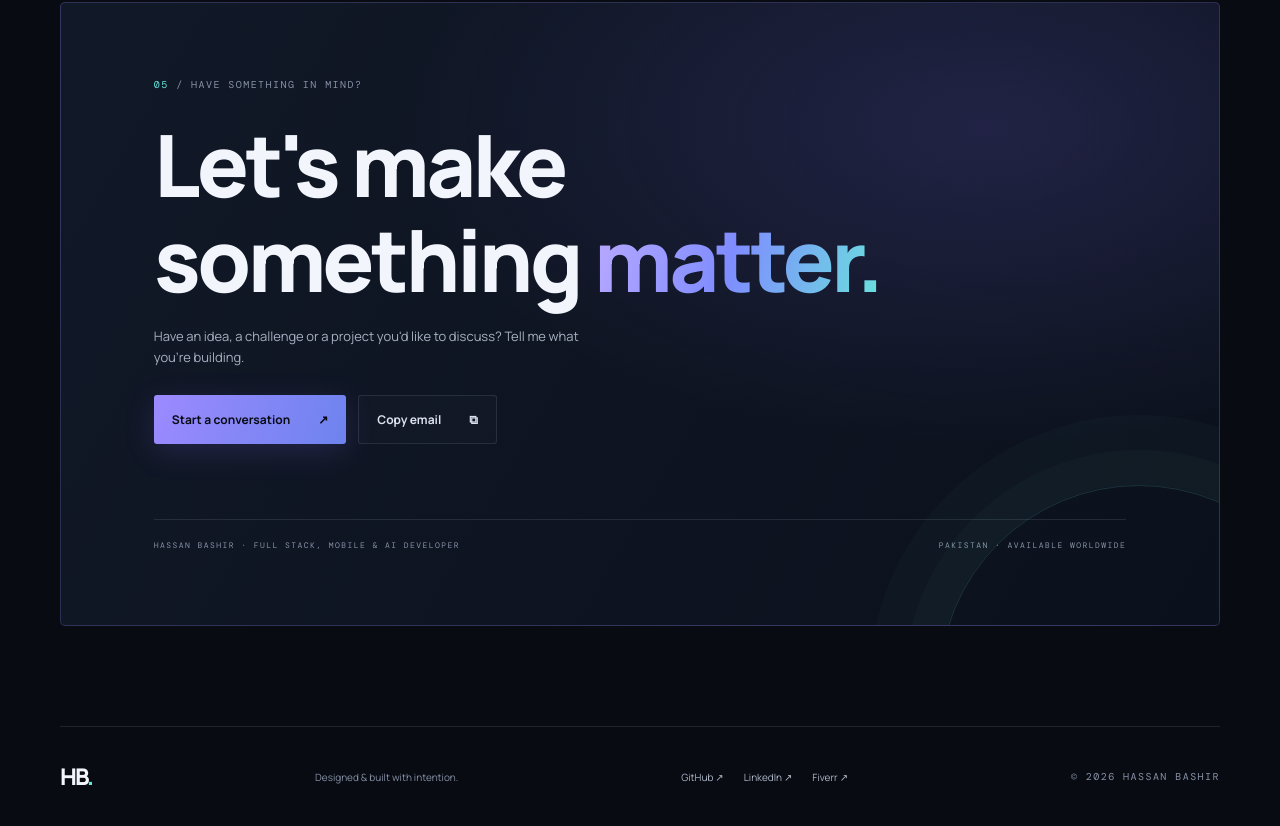
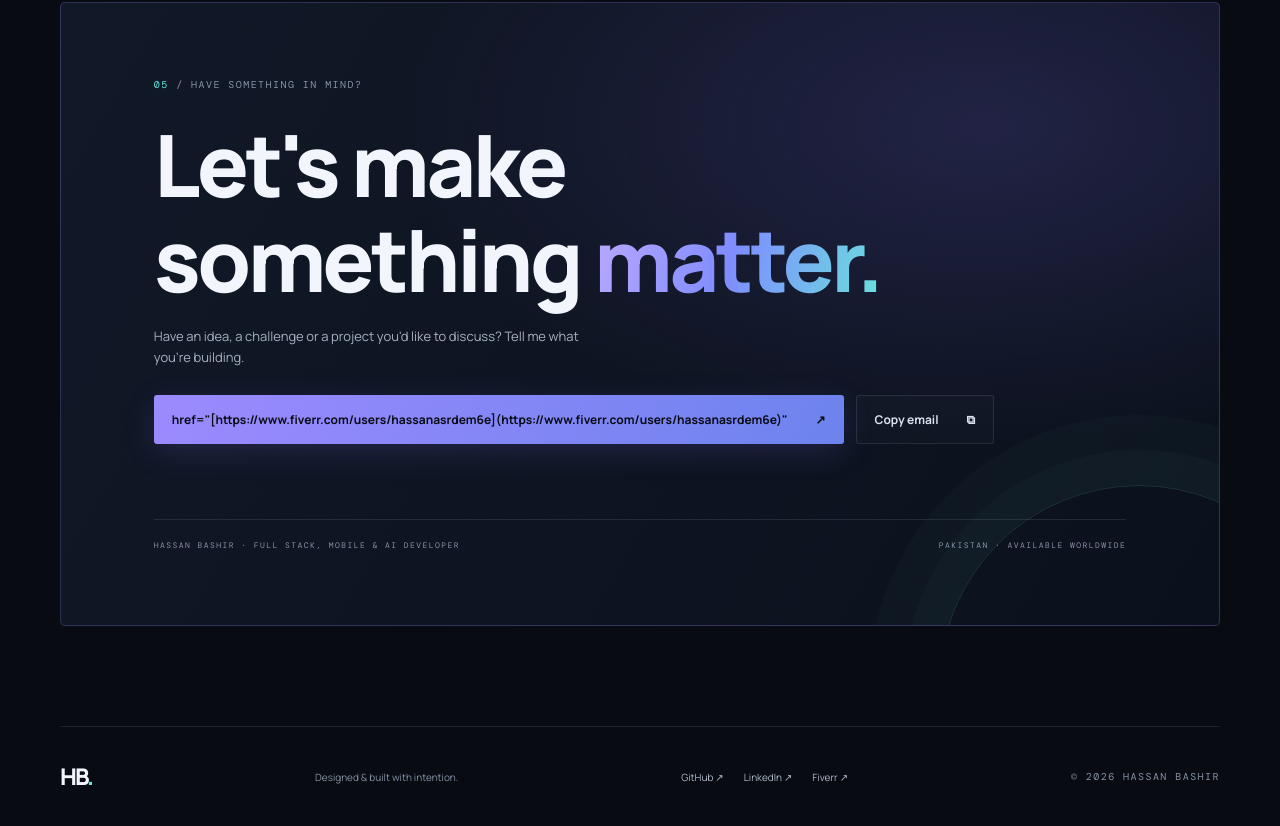
Before and after one commit to hassanb00117-crypto/Portfolio, a plain HTML site: page index.html in a window 1280 px wide. Shown: the part 5162-5988 px from the top of the page. Drawn offline with nearby package versions, Linux system fonts and the light colour scheme.

Commit message:
Update index.html

```diff
--- a/index.html
+++ b/index.html
@@ -130,7 +130,7 @@
     </section>
 
     <section class="contact section-shell section-pad" id="contact">
-      <div class="contact-panel"><div class="contact-orb"></div><div class="section-kicker"><span>05</span> / HAVE SOMETHING IN MIND?</div><h2>Let's make<br>something <span class="gradient-text">matter.</span></h2><p>Have an idea, a challenge or a project you'd like to discuss? Tell me what you're building.</p><div class="contact-actions"><a class="button button-primary" href="mailto:mhassanbashir2828@gmail.com?subject=Project%20Inquiry">Start a conversation <span>↗</span></a><button class="button button-ghost copy-email" data-email="mhassanbashir2828@gmail.com">Copy email <span>⧉</span></button></div><div class="contact-bottom"><span>HASSAN BASHIR · FULL STACK, MOBILE & AI DEVELOPER</span><span>PAKISTAN · AVAILABLE WORLDWIDE</span></div></div>
+      <div class="contact-panel"><div class="contact-orb"></div><div class="section-kicker"><span>05</span> / HAVE SOMETHING IN MIND?</div><h2>Let's make<br>something <span class="gradient-text">matter.</span></h2><p>Have an idea, a challenge or a project you'd like to discuss? Tell me what you're building.</p><div class="contact-actions"><a class="button button-primary" href="mailto:mhassanbashir2828@gmail.com?subject=Project%20Inquiry">href="[https://www.fiverr.com/users/hassanasrdem6e](https://www.fiverr.com/users/hassanasrdem6e)" <span>↗</span></a><button class="button button-ghost copy-email" data-email="mhassanbashir2828@gmail.com">Copy email <span>⧉</span></button></div><div class="contact-bottom"><span>HASSAN BASHIR · FULL STACK, MOBILE & AI DEVELOPER</span><span>PAKISTAN · AVAILABLE WORLDWIDE</span></div></div>
     </section>
   </main>
 
```
